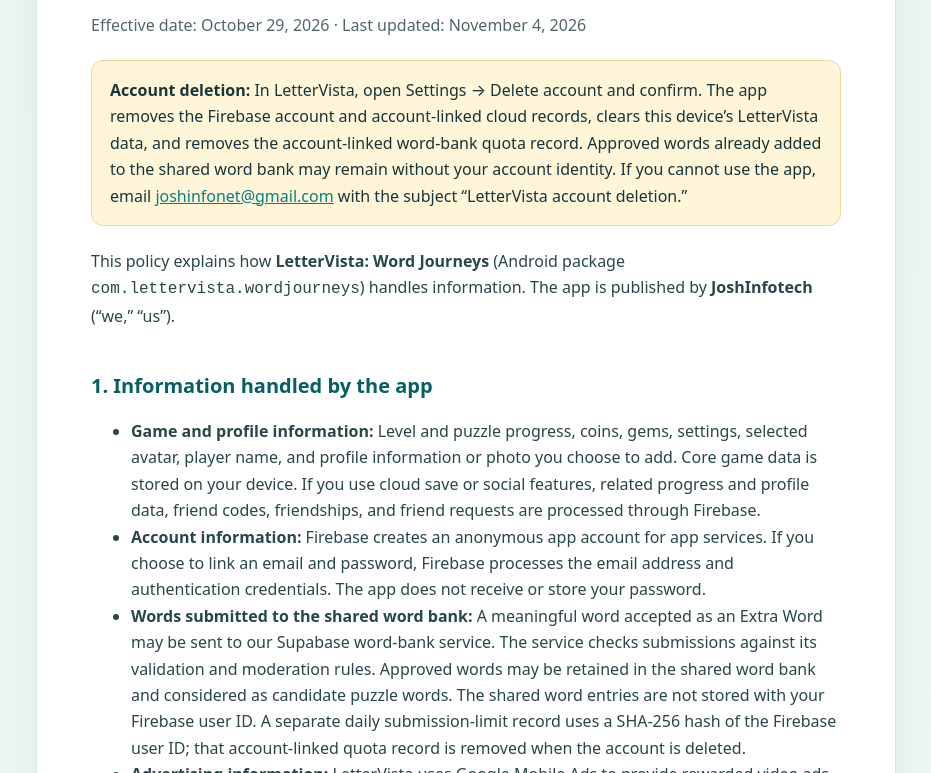
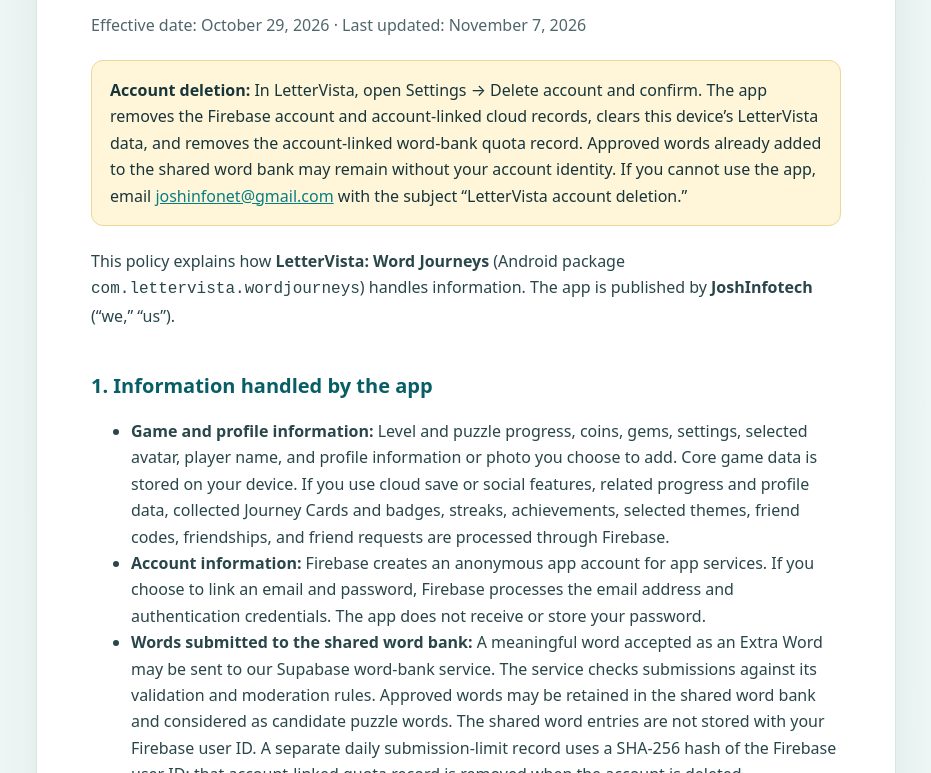
Before and after one commit to joshinfonet-oss/lettervista-privacy, a plain HTML site: page index.html in a window 1280 px wide. Shown: the part 327-1100 px from the top of the page, without its empty margins (174-1105 px from the left). Drawn offline with Linux system fonts and the light colour scheme.

Commit message:
Update index.html

```diff
--- a/index.html
+++ b/index.html
@@ -26,13 +26,13 @@
 <div class="content">
 <p class="meta">LETTERVISTA · PRIVACY</p>
 <h1>Privacy Policy</h1>
-<p class="meta">Effective date: October 29, 2026 · Last updated: November 4, 2026</p>
+<p class="meta">Effective date: October 29, 2026 · Last updated: November 7, 2026</p>
 <div class="notice"><strong>Account deletion:</strong> In LetterVista, open Settings → Delete account and confirm. The app removes the Firebase account and account-linked cloud records, clears this device’s LetterVista data, and removes the account-linked word-bank quota record. Approved words already added to the shared word bank may remain without your account identity. If you cannot use the app, email <a href="mailto:joshinfonet@gmail.com?subject=LetterVista%20account%20deletion">joshinfonet@gmail.com</a> with the subject “LetterVista account deletion.”</div>
 <p>This policy explains how <strong>LetterVista: Word Journeys</strong> (Android package <code>com.lettervista.wordjourneys</code>) handles information. The app is published by <strong>JoshInfotech</strong> (“we,” “us”).</p>
 
 <h2>1. Information handled by the app</h2>
 <ul>
-<li><strong>Game and profile information:</strong> Level and puzzle progress, coins, gems, settings, selected avatar, player name, and profile information or photo you choose to add. Core game data is stored on your device. If you use cloud save or social features, related progress and profile data, friend codes, friendships, and friend requests are processed through Firebase.</li>
+<li><strong>Game and profile information:</strong> Level and puzzle progress, coins, gems, settings, selected avatar, player name, and profile information or photo you choose to add. Core game data is stored on your device. If you use cloud save or social features, related progress and profile data, collected Journey Cards and badges, streaks, achievements, selected themes, friend codes, friendships, and friend requests are processed through Firebase.</li>
 <li><strong>Account information:</strong> Firebase creates an anonymous app account for app services. If you choose to link an email and password, Firebase processes the email address and authentication credentials. The app does not receive or store your password.</li>
 <li><strong>Words submitted to the shared word bank:</strong> A meaningful word accepted as an Extra Word may be sent to our Supabase word-bank service. The service checks submissions against its validation and moderation rules. Approved words may be retained in the shared word bank and considered as candidate puzzle words. The shared word entries are not stored with your Firebase user ID. A separate daily submission-limit record uses a SHA-256 hash of the Firebase user ID; that account-linked quota record is removed when the account is deleted.</li>
 <li><strong>Advertising information:</strong> LetterVista uses Google Mobile Ads to provide rewarded video ads. Google and its advertising partners may process device or advertising identifiers, IP address or approximate location, ad interactions, and related technical information to deliver, measure, and protect advertising, subject to Google’s terms and the choices available in your region and device.</li>
```
